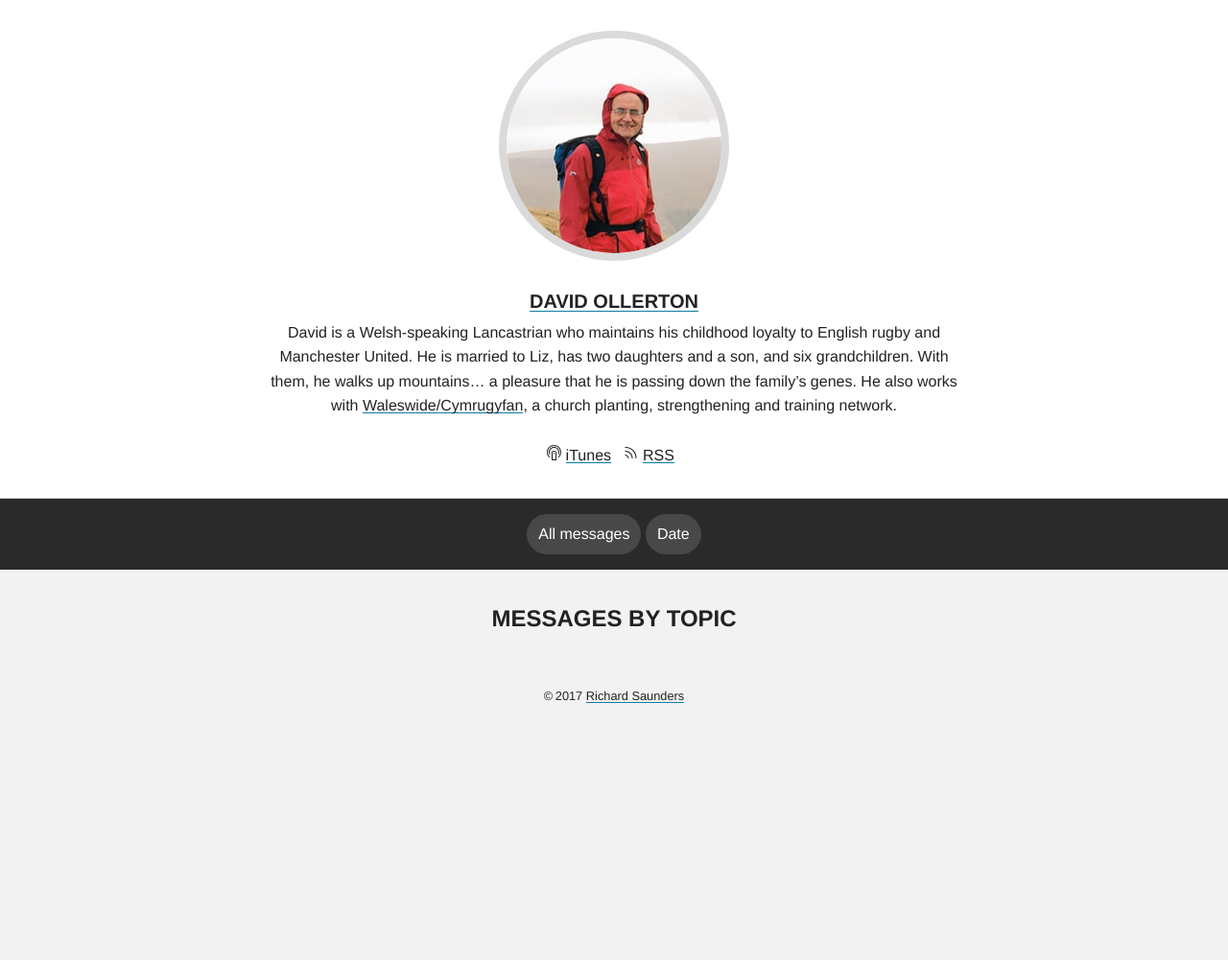
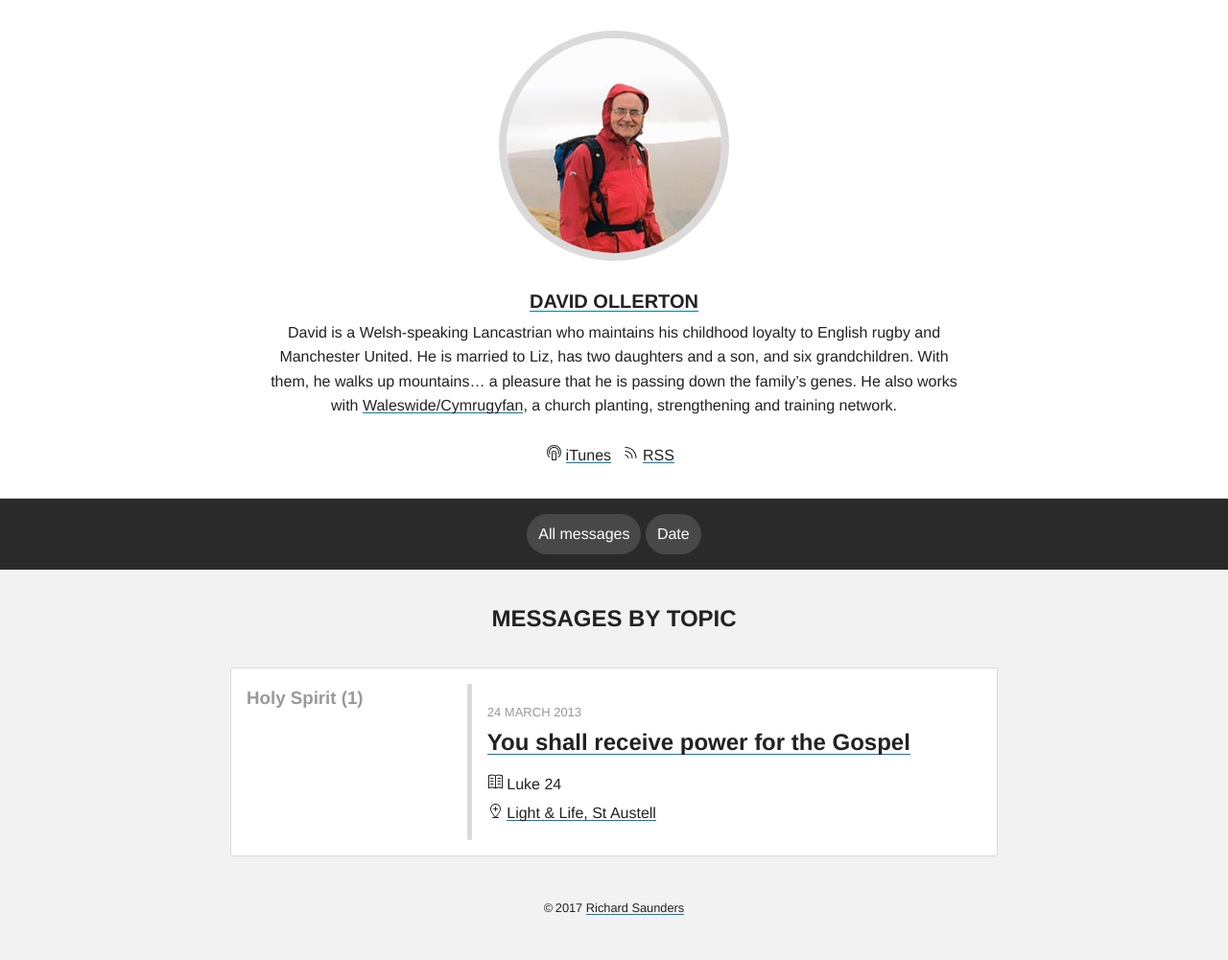
Before and after one commit to davidollerton/davidollerton.github.io, a Jekyll site: the page built from topic/index.html, in a window 1280 px wide. Shown: the whole page at 96% size. Built offline with Jekyll 4.4.1, drawn with Linux system fonts in a browser that asks for light colours; nearby versions of some CDN libraries; before the commit the page ends 900 px from its top, so only the background shows below that.

Commit message:
added category

```diff
--- a/_posts/2013-03-24-you-shall-receive-power-for-the-gospel.md
+++ b/_posts/2013-03-24-you-shall-receive-power-for-the-gospel.md
@@ -7,4 +7,5 @@ excerpt: ""
 summary: ""
 duration: "39:25"
 length: "16555904"
+category: "Holy Spirit"
 ---
```
